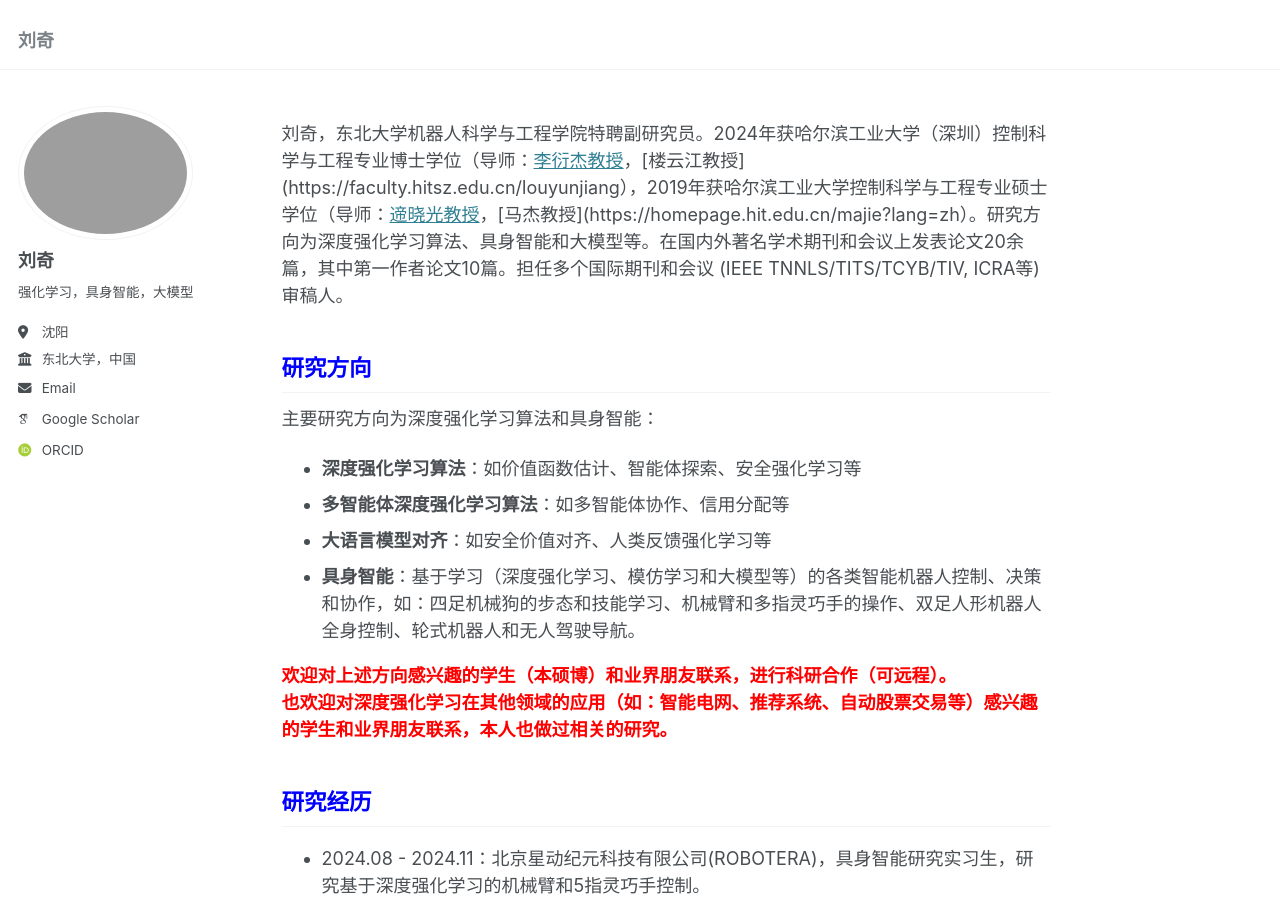
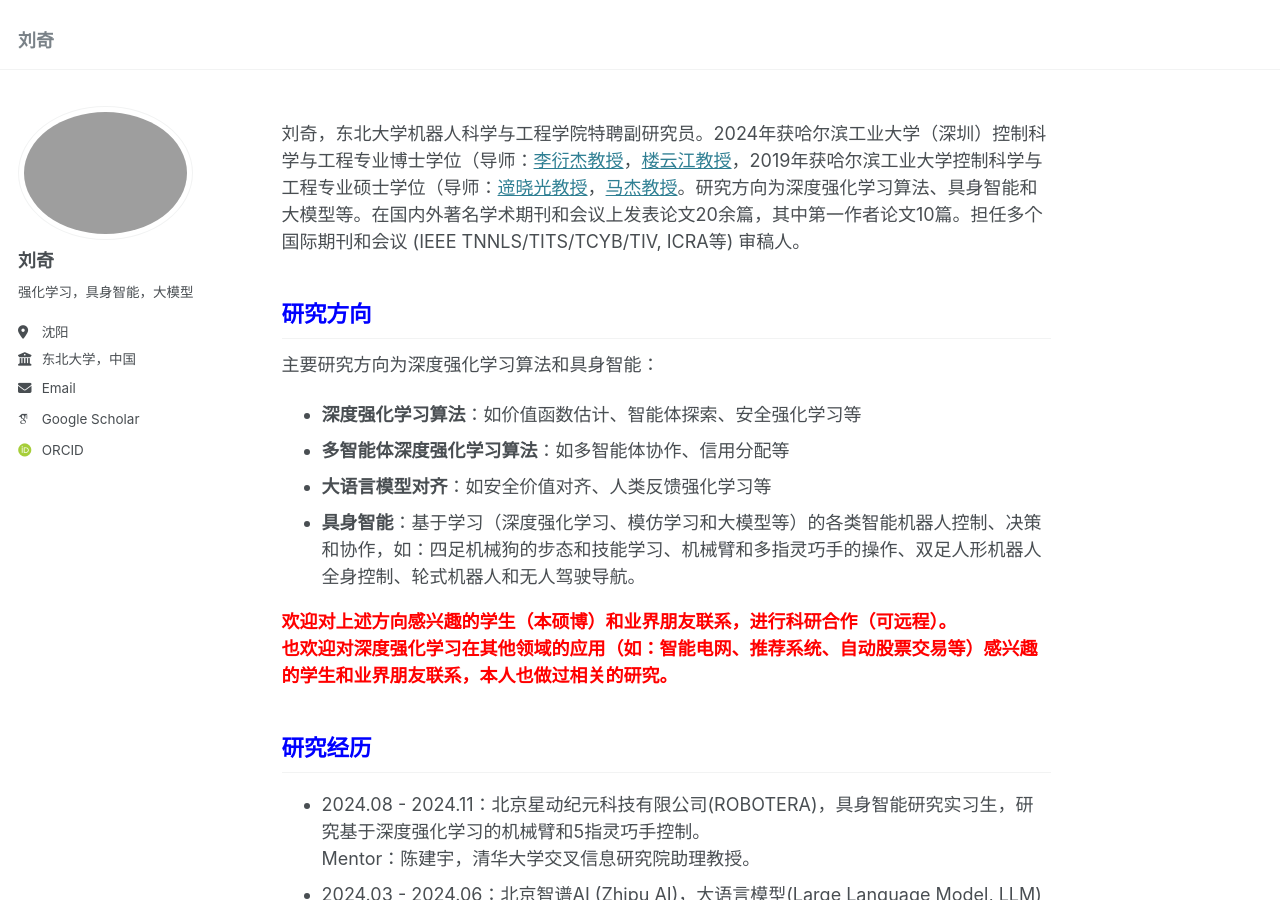
Before and after one commit to liuqi8827/liuqi8827.github.io, a Jekyll site: the page built from _pages/about.md, in a window 1280 px wide and 900 px high. Built offline with Jekyll 4.4.1, drawn with Linux system fonts in a browser that asks for light colours; some web fonts are replaced; part of the change alters nothing that is shown.

Commit message:
Update about.md

```diff
--- a/_pages/about.md
+++ b/_pages/about.md
@@ -7,7 +7,7 @@ redirect_from:
   - /about.html
 ---
 
-刘奇，东北大学机器人科学与工程学院特聘副研究员。2024年获哈尔滨工业大学（深圳）控制科学与工程专业博士学位（导师：[李衍杰教授](https://faculty.hitsz.edu.cn/liyanjie)，[楼云江教授](https://faculty.hitsz.edu.cn/louyunjiang），2019年获哈尔滨工业大学控制科学与工程专业硕士学位（导师：[遆晓光教授](https://homepage.hit.edu.cn/dixiaoguang)，[马杰教授](https://homepage.hit.edu.cn/majie?lang=zh）。研究方向为深度强化学习算法、具身智能和大模型等。在国内外著名学术期刊和会议上发表论文20余篇，其中第一作者论文10篇。担任多个国际期刊和会议 (IEEE TNNLS/TITS/TCYB/TIV, ICRA等) 审稿人。
+刘奇，东北大学机器人科学与工程学院特聘副研究员。2024年获哈尔滨工业大学（深圳）控制科学与工程专业博士学位（导师：[李衍杰教授](https://faculty.hitsz.edu.cn/liyanjie)，[楼云江教授](https://faculty.hitsz.edu.cn/louyunjiang)，2019年获哈尔滨工业大学控制科学与工程专业硕士学位（导师：[遆晓光教授](https://homepage.hit.edu.cn/dixiaoguang)，[马杰教授](https://homepage.hit.edu.cn/majie?lang=zh)。研究方向为深度强化学习算法、具身智能和大模型等。在国内外著名学术期刊和会议上发表论文20余篇，其中第一作者论文10篇。担任多个国际期刊和会议 (IEEE TNNLS/TITS/TCYB/TIV, ICRA等) 审稿人。
 
 ## <font color="blue">研究方向</font>
 主要研究方向为深度强化学习算法和具身智能：
```
